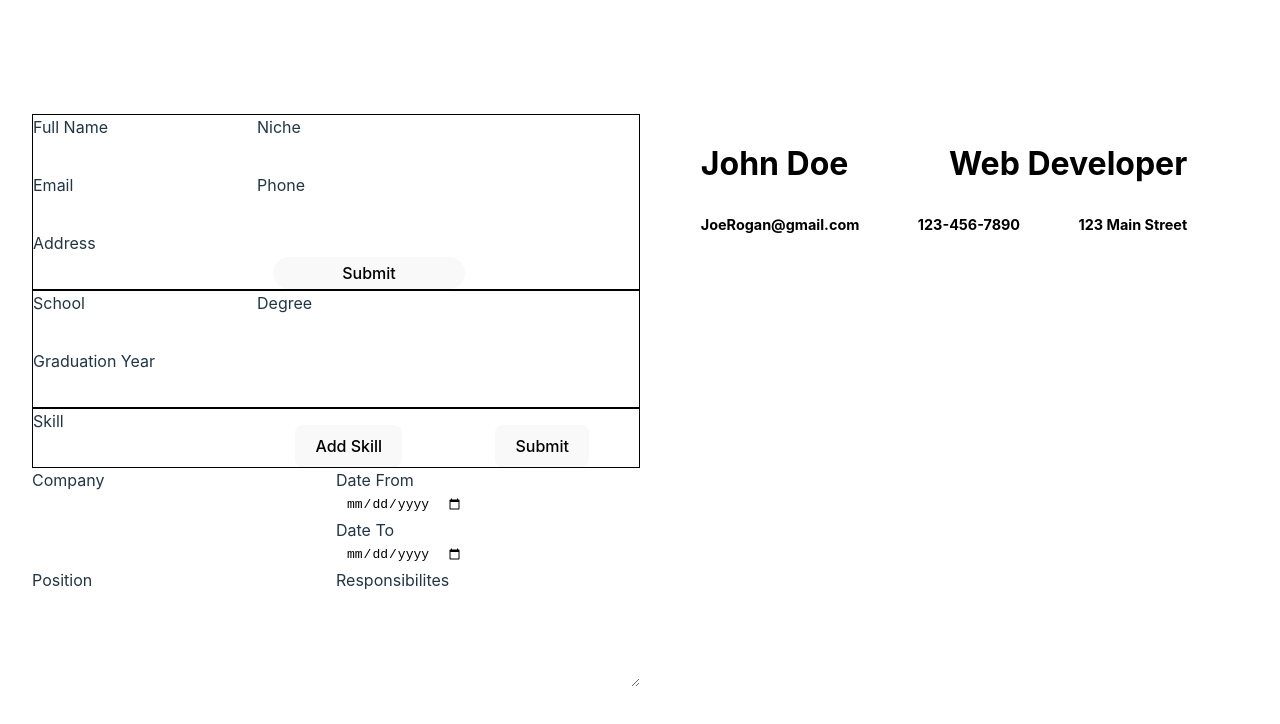
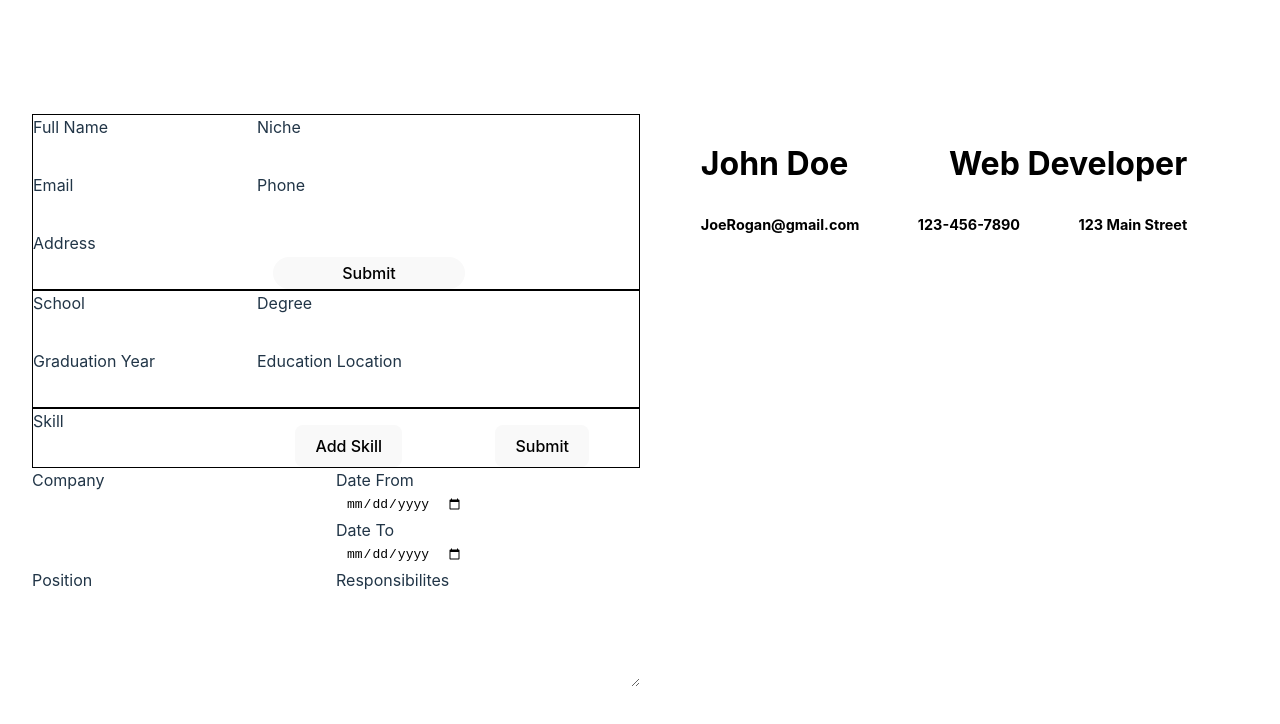
Before and after one commit to TheBenster/TOP-CV, a React (Vite) app: page / in a window 1280 px wide. Shown: the top 724 px of the page. Built offline with nearby package versions, Linux system fonts and the light colour scheme.

Commit message:
add event handlers that update the variables value, will need to somehow give the user the option to add more than one education column

```diff
--- a/src/components/EduForm.jsx
+++ b/src/components/EduForm.jsx
@@ -2,21 +2,54 @@
 // import "../../src/App.css";
 import "../App.css";
 
-function EduForm() {
+function EduForm({
+  updateSchool,
+  updateDegree,
+  updateGradyear,
+  updateEduLocation,
+}) {
   return (
     <div className="edu-form">
       <form action="" id="eduForm">
         <div className="formItem">
           <label htmlFor="school">School</label>
-          <input type="text" id="school" name="school" required />
+          <input
+            onChange={updateSchool}
+            type="text"
+            id="school"
+            name="school"
+            required
+          />
         </div>
         <div className="formItem">
           <label htmlFor="degree">Degree</label>
-          <input type="text" id="degree" name="degree" required />
+          <input
+            onChange={updateDegree}
+            type="text"
+            id="degree"
+            name="degree"
+            required
+          />
         </div>
         <div className="formItem">
           <label htmlFor="gradyear">Graduation Year</label>
-          <input type="text" id="gradyear" name="gradyear" required />
+          <input
+            onChange={updateGradyear}
+            type="text"
+            id="gradyear"
+            name="gradyear"
+            required
+          />
+        </div>
+        <div className="formItem">
+          <label htmlFor="eduLocation">Education Location</label>
+          <input
+            onChange={updateEduLocation}
+            type="text"
+            id="eduLocation"
+            name="eduLocation"
+            required
+          />
         </div>
       </form>
     </div>
```
